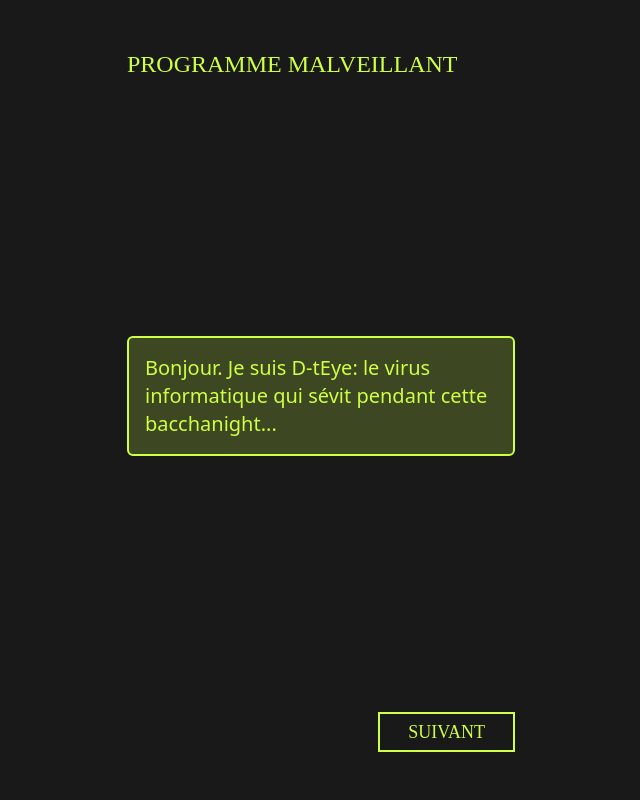
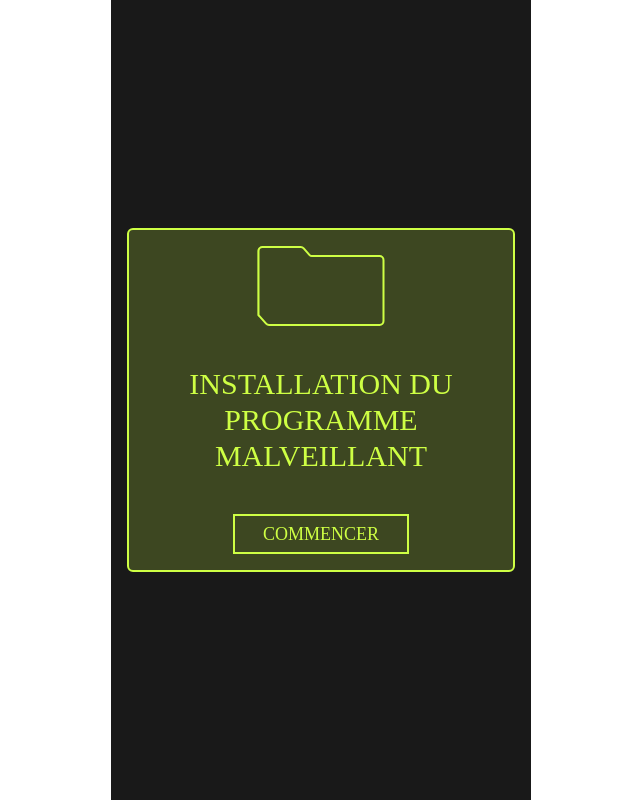
Before and after one commit to collectif-allela/bacchanight, a Next.js app: page / in a window 1280 px wide. Shown: the whole page, without its empty margins (319-959 px from the left). Built offline with nearby package versions, Linux system fonts and the light colour scheme.

Commit message:
feat: front

```diff
--- a/src/components/MessageBox.jsx
+++ b/src/components/MessageBox.jsx
@@ -2,8 +2,7 @@
 export default function MessageBox(props) {
 
   return (
-    <div className='p-4 z-50 text-primary border-primary border-2 rounded-md bg-primary bg-opacity-20'>
-        <p className=' text-xl'>{props.text}</p>
+    <div className="w-fit bg-primary bg-opacity-20 p-4 rounded-md border-2 border-primary z-50">
         {props.children}
     </div>
   )
--- /dev/null
+++ b/src/components/Text.tsx
@@ -0,0 +1,7 @@
+
+export default function Text(props: any) {
+
+  return (
+        <p className='text-xl text-primary'>{props.text}</p>
+  )
+}
--- a/src/components/Title.tsx
+++ b/src/components/Title.tsx
@@ -2,6 +2,6 @@
 
 export default function Title(props:any) {
   return (
-      <h2 className="text-2xl uppercase h-auto font-title text-primary">{props.text}</h2>
+      <h2 className="text-3xl uppercase h-auto font-title text-primary">{props.text}</h2>
   )
 }
--- a/src/pages/_document.tsx
+++ b/src/pages/_document.tsx
@@ -2,7 +2,7 @@ import { Html, Head, Main, NextScript } from 'next/document'
 
 export default function Document() {
   return (
-    <Html lang="en" className='max-w-[420px] max-h[870px] mx-auto'>
+    <Html lang="en" className='bg-white max-w-[420px] max-h[870px] mx-auto'>
       <Head />
       <body>
         <Main />
--- a/src/pages/game1.tsx
+++ b/src/pages/game1.tsx
@@ -8,7 +8,12 @@ import Paint from '@/components/Paint'
 import MessageBox from '@/components/MessageBox'
 import { useState } from "react"
 import Score from '@/components/Score'
+import Container from '@/components/Container'
 import Button from "../components/Button"
+import Title from '@/components/Title'
+import Text from '@/components/Text'
+import bg from '../../public/game1jaune.jpg'
+
 
 export default function Game1() {
   const [score, setScore]= useState(0);
@@ -51,24 +56,42 @@ export default function Game1() {
         )
         case 3:
         return (
-          <div className='relative'>
-          <Paint itemClick={increaseScore} class="max-w-none " src="/jour_des_morts.jpg"/>
-          <Score score={score}/>
-          <h1 className='text-primary text-6xl font-bold fixed top-0 z-50'>GG Alexis, tu as une vue de lynx</h1>
-          <div className='fixed bottom-8 right-0 z-50'>
+          <div className='w-screen h-screen'>
+          <MessageBox>
+          <Text text="En réalité, je vous ai proposé cette expérience pour répondre à une problématique grandissante : la consommation toujours plus rapides des œuvres d’art présentées dans les musées."/>
+          </MessageBox>
+          <div className=''>
           <Link href="/game2"><Button text="SUIVANT"/></Link>
           </div>
           </div>
           )
           default:
           return (
+
             <div className='h-screen relative overflow-hidden'>
-            <img className='absolute h-screen max-w-none' src="/game1jaune.jpg" alt="" />
-            <div className='h-full flex flex-col justify-center items-center'>
-              <MessageBox text="Vous pouvez commencer la partie, essayez de trouver les deux queus de diable">
+            <img className='absolute h-screen max-w-none z-0' src="/game1jaune.jpg" alt="" />
+            <Container>
+            <div className='h-screen flex flex-col justify-center'>
+
+            <MessageBox>
+            <div className='flex flex-col gap-y-16'>
+            <div className='w-full text-center'>
+            <Title text="TROUVEZ LES ERREURS"/>
+            </div>
+
+            <Text text="Déplacez-vous dans
+            les tableau pour trouver
+            les erreurs."/>
+            <Text text="Générez la réinterprétation
+            de l’histoire en cliquant sur
+            les erreurs."/>
+            <div className='w-full flex justify-center'>
             <Button text="Jouer" onClick={changeScene}/>
+            </div>
+            </div>
             </MessageBox>
             </div>
+            </Container>
             </div>
             )
           }
--- a/src/pages/index.tsx
+++ b/src/pages/index.tsx
@@ -9,6 +9,7 @@ import Link from 'next/link'
 import MessageBox from '@/components/MessageBox';
 import Title from '@/components/Title';
 import Intro from '@/components/Intro';
+import Text from '@/components/Text';
 
 
 export default function Home(){
@@ -31,7 +32,10 @@ export default function Home(){
       <Container>
       <Intro>
       <Title text="DESINFORMATION" />
-      <MessageBox text="Les organisateurs m’accusent de désinformation historique car je me suis permis, à dessein, de rajouter quelques éléments sur certains tableaux..."/>
+      <MessageBox>
+      <Text text = "Bonjour."/>
+      <Text text = "Je suis D-tEye: le virus informatique qui sévit pendant cette bacchanight..."/>
+      </MessageBox>
       <div className='w-full flex justify-end'>
       <Button id={slide} text="SUIVANT" onClick={handleNext}  />
       </div>
@@ -43,20 +47,25 @@ export default function Home(){
         <Container>
         <Intro>
         <Title text="LE SENS DU DETAIL" />
-        <MessageBox text="Aurez vous l’oeil assez aiguisé pour identifier les différences que j’ai dissimulées dans les versions numériques des peintures"/>
+        <MessageBox>
+        <Text text = "Les organisateurs m’accusent de désinformation historique car je me suis permis, à dessein, de rajouter quelques éléments sur certains tableaux"/>
+        </MessageBox>
         <div className='w-full flex justify-end'>
-        <Link href="/paints"><Button text="suivant"/></Link>
+        <Button id={slide} text="suivant" onClick={handleNext}  />
         </div>
         </Intro>
         </Container>
 
         )
-        default:
+        case 3:
         return (
           <Container>
           <Intro>
           <Title text="PROGRAMME MALVEILLANT" />
-          <MessageBox text="Bonjour. Je suis D-tEye:  le virus informatique qui sévit pendant cette bacchanight..."/>
+          <MessageBox>
+          <Text text = "Aurez-vous l’œil assez aiguisé pour identifier les différences que j’ai dissimulées dans les versions numériques des peintures ? "/>
+          <Text text = "Pour le savoir, commencez par télécharger le dossier contenant les œuvres infectées" />
+          </MessageBox>
           <div className='w-full flex justify-end'>
           <Button id={slide} text="SUIVANT" onClick={handleNext}  />
           </div>
@@ -64,7 +73,39 @@ export default function Home(){
           </Container>
 
           )
-        }
+          case 4:
+          return (
+            <Container>
+            <div className='h-screen flex flex-col justify-center py-12'>
+              <MessageBox>
+            <div className='w-full text-center justify-center items-center flex-col flex gap-y-10'>
+            <img src="empty_folder.svg"></img>
+            <Title text = "chargement"/>
+            <Link href="/paints"><Button text="page paints"/></Link>
+            </div>
+            </MessageBox>
+              </div>
+            </Container>
+
+            )
+          default:
+          return (
+            <Container>
+            <div className='h-screen flex flex-col justify-center py-12'>
+            <MessageBox>
+            <div className='w-full text-center items-center flex-col flex gap-y-10'>
+            <img src="empty_folder.svg"></img>
+            <Title text = "INSTALLATION du programme MALVEILLANT"/>
+            <Button id={slide} text="commencer" onClick={handleNext}  />
+            </div>
+            </MessageBox>
+            <div className='w-full flex justify-end'>
+            </div>
+            </div>
+            </Container>
+
+            )
+          }
 
 
-      }
+        }
```
Also changed, not shown: public/empty_folder.svg (added). Lines whose indentation alone changed are shown as unchanged.
